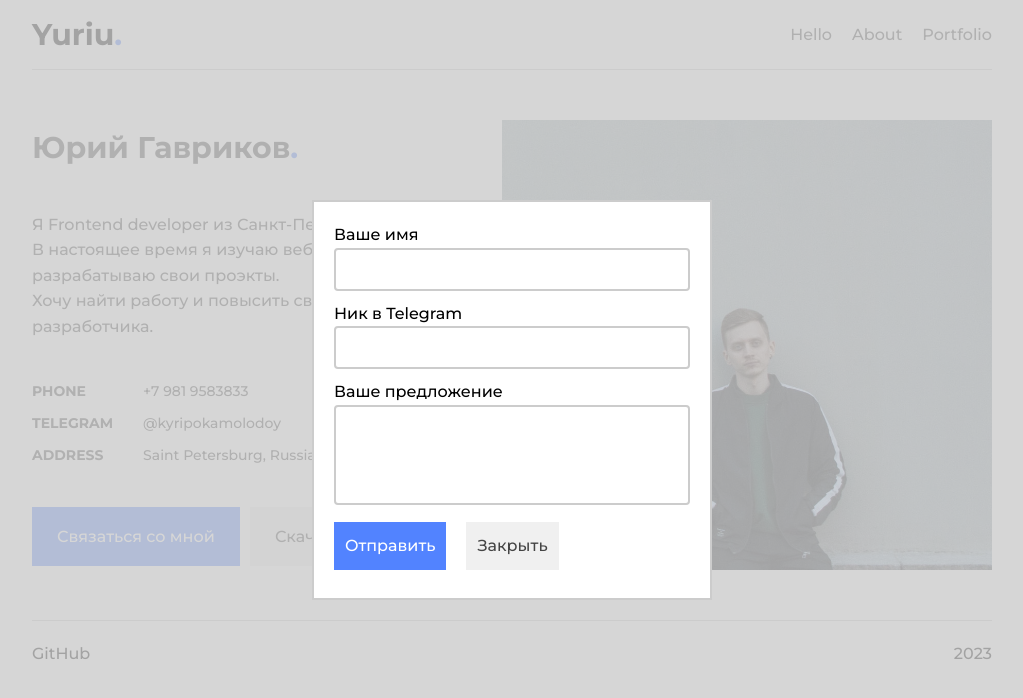
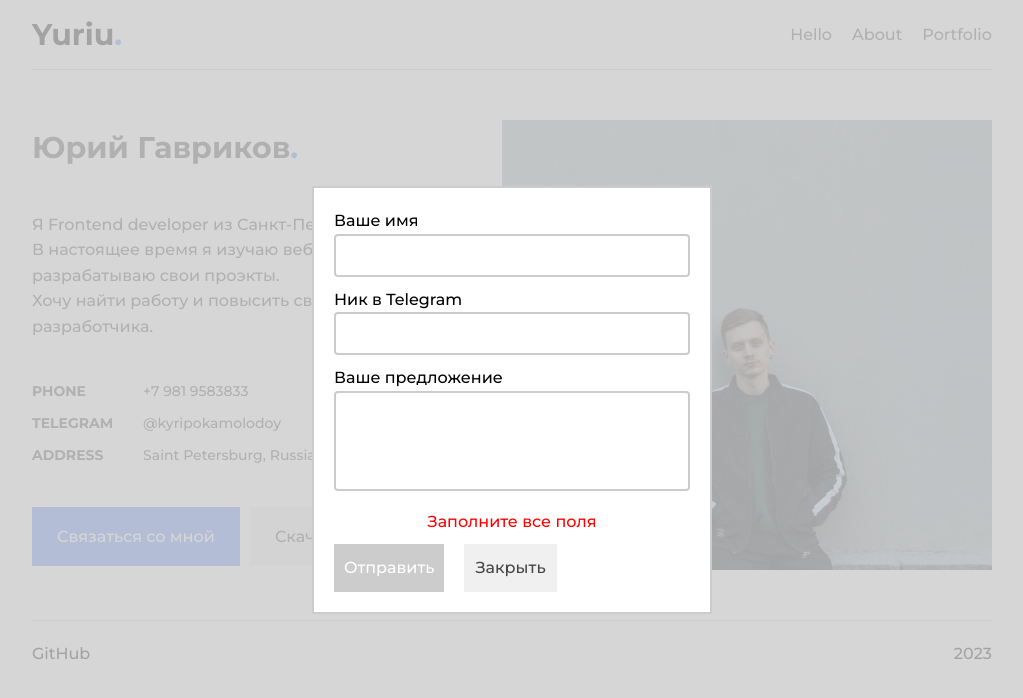
Before and after one commit to YuriuGavrikov/cv, a React (Vite) app: page /#/ in a window 1280 px wide. Both pictures are taken after a click on the button "Связаться со мной". Shown: the top 698 px of the page, without its empty margins (128-1151 px from the left). Built offline with nearby package versions, Linux system fonts and the light colour scheme.

Commit message:
add telegram api messages send

```diff
--- a/package.json
+++ b/package.json
@@ -10,6 +10,7 @@
     "preview": "vite preview"
   },
   "dependencies": {
+    "axios": "^1.6.5",
     "react": "^18.2.0",
     "react-dom": "^18.2.0",
     "react-router-dom": "^6.21.0"
--- a/src/components/Modal/Modal.module.css
+++ b/src/components/Modal/Modal.module.css
@@ -20,8 +20,8 @@
 
 	padding: 20px;
 
-	height: 400px;
 	width: 400px;
+
 	border: 2px solid var(--first-color);
 
 	background-color: rgb(255, 255, 255);
@@ -53,3 +53,35 @@
 .modal button {
 	padding: 10px;
 }
+
+.button {
+	padding: 0;
+	border: none;
+	font: inherit;
+	color: inherit;
+	background-color: transparent;
+	cursor: pointer;
+
+	border: none;
+	border-radius: none;
+
+	padding: 1em 1.5em;
+
+	color: var(--second-text);
+	background-color: var(--designer-color);
+}
+
+.button:hover {
+	background-color: var(--designer-color__hover);
+	transition: background-color 0.3s;
+}
+
+.button:disabled,
+.button[disabled] {
+	background-color: #cccccc;
+}
+
+.valid {
+	color: red;
+	text-align: center;
+}
--- a/src/components/Modal/Modal.tsx
+++ b/src/components/Modal/Modal.tsx
@@ -1,29 +1,104 @@
+import { useState, useEffect } from "react";
 import styles from "./Modal.module.css";
+
 import TheButton from "../generic/TheButton/TheButton";
 import TheButtonDesigner from "../generic/TheButtonDesigner/TheButtonDesigner";
+
+import axios from "axios";
 
 type Props = {
 	setIsModal: (value: boolean) => void;
 };
 
 export default function Modal(props: Props) {
+	const [theName, setTheName] = useState("");
+	const [nameTg, setNameTg] = useState("");
+	const [introduction, setIntroduction] = useState("");
+	const [formValid, setFormValid] = useState(true);
+
+	useEffect(() => {
+		theName && nameTg && introduction
+			? setFormValid(false)
+			: setFormValid(true);
+	}, [theName, nameTg, introduction]);
+
+	const handleSetName = (value: string) => {
+		setTheName(value);
+	};
+	const handleSetNameTg = (value: string) => {
+		setNameTg(value);
+	};
+	const handleSetIntroduction = (value: string) => {
+		setIntroduction(value);
+	};
+
+	const submitMessage = () => {
+		const TOKEN = "6278851300:AAHEwQBj6GQ34KS-vQ6_L5ej_g--UQO6N8A";
+		const CHAT_ID = "-1001807655173";
+		const URI_API = `https://api.telegram.org/bot${TOKEN}/sendMessage`;
+
+		let message = `<b>Заявка с сайта:</b>\n`;
+		message += `<b>Имя: </b>${theName}\n`;
+		message += `<b>Телега: </b>https://t.me/${nameTg}\n`;
+		message += `<b>Сообщение: </b>${introduction}\n`;
+
+		axios
+			.post(URI_API, {
+				chat_id: CHAT_ID,
+				parse_mode: "html",
+				text: message,
+			})
+			.catch((err) => {
+				console.warn(err);
+			})
+			.finally(() => {
+				props.setIsModal(false);
+			});
+	};
+
 	return (
 		<div className={styles.wrap__modal}>
 			<div className={styles.modal}>
 				<label>
 					Ваше имя
-					<input type="text" />
+					<input
+						required
+						value={theName}
+						onChange={(event) => handleSetName(event.target.value)}
+						type="text"
+					/>
 				</label>
 				<label>
 					Ник в Telegram
-					<input type="text" />
+					<input
+						required
+						value={nameTg}
+						onChange={(event) => handleSetNameTg(event.target.value)}
+						type="text"
+					/>
 				</label>
 				<label>
 					Ваше предложение
-					<textarea></textarea>
+					<textarea
+						required
+						value={introduction}
+						onChange={(event) => handleSetIntroduction(event.target.value)}
+					></textarea>
 				</label>
+				{formValid && <div className={styles.valid}>Заполните все поля</div>}
+
 				<div className={styles.btns}>
-					<TheButtonDesigner>Отправить</TheButtonDesigner>
+					<button
+						disabled={formValid}
+						className={styles.button}
+						type="button"
+						onClick={() => {
+							submitMessage ? submitMessage() : null;
+						}}
+					>
+						Отправить
+					</button>
+
 					<TheButton setIsModal={props.setIsModal}>Закрыть</TheButton>
 				</div>
 			</div>
--- a/src/components/generic/TheButtonDesigner/TheButtonDesigner.tsx
+++ b/src/components/generic/TheButtonDesigner/TheButtonDesigner.tsx
@@ -3,14 +3,22 @@ import styles from "./TheButtonDesigner.module.css";
 type Props = {
 	children: string;
 	setIsModal?: (value: boolean) => void;
+	submitMessage?: (value?: boolean) => void;
 };
 
-export default function TheButtonDesigner({ children, setIsModal }: Props) {
+export default function TheButtonDesigner({
+	children,
+	setIsModal,
+	submitMessage,
+}: Props) {
 	return (
 		<button
 			className={styles.button}
 			type="button"
-			onClick={() => (setIsModal ? setIsModal(true) : null)}
+			onClick={() => {
+				setIsModal ? setIsModal(true) : null;
+				submitMessage ? submitMessage() : null;
+			}}
 		>
 			{children}
 		</button>
```
Also changed, not shown: 9 other files (tests, documents, lock files or other folders).
